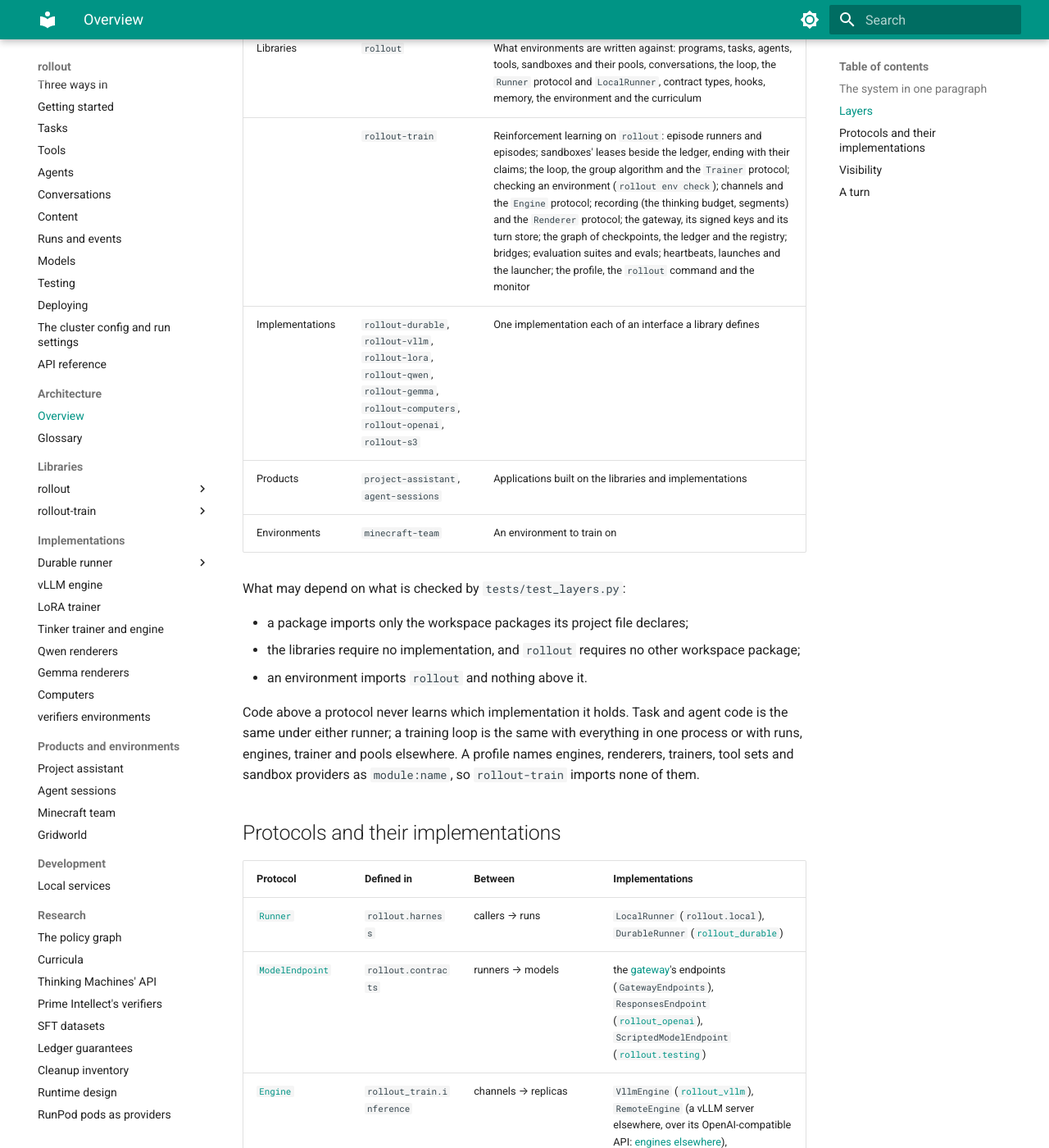
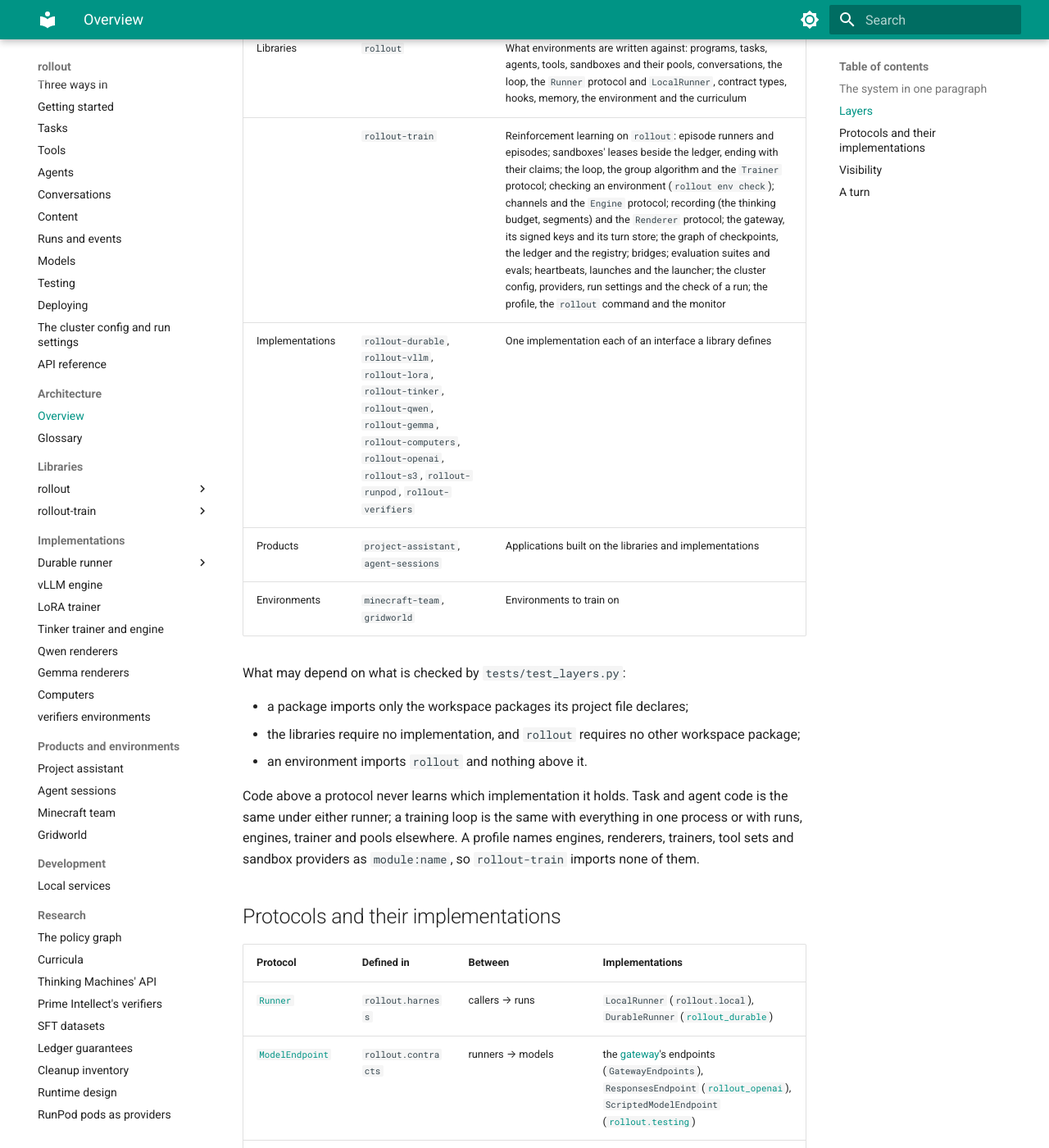
Before and after one commit to by77er/distributed_agents_environments, an MkDocs documentation site: the page built from docs/architecture/overview.md, in a window 1280 px wide and 1400 px high, scrolled down 859 px. Shown: the whole window at 82% size. Built offline with MkDocs 1.6.1 and Material for MkDocs 9.7.7, drawn with Linux system fonts in a browser that asks for light colours; some of the changed text lies outside the part shown.

Commit message:
List every implementation and environment in the architecture pages
The overview's layers left out rollout-tinker, rollout-runpod,
rollout-verifiers and gridworld, and rollout-train's cluster config,
providers and validation; its protocols left out FullTrainer, Tinker's trainer
and engine, and the engine host actor that follows a run's serving records.
The glossary's engine host is that actor as well as `rollout engines`.

Co-Authored-By: Claude Opus 5.5 <noreply@anthropic.com>
Claude-Session: https://claude.ai/code/session_01AxRszaiGt82VWkd91J1awf

```diff
--- a/docs/architecture/overview.md
+++ b/docs/architecture/overview.md
@@ -26,10 +26,10 @@ The repository is a workspace of packages in four layers. Each package's directo
 | Layer | Packages | What it holds |
 |---|---|---|
 | Libraries | `rollout` | What environments are written against: programs, tasks, agents, tools, sandboxes and their pools, conversations, the loop, the `Runner` protocol and `LocalRunner`, contract types, hooks, memory, the environment and the curriculum |
-| | `rollout-train` | Reinforcement learning on `rollout`: episode runners and episodes; sandboxes' leases beside the ledger, ending with their claims; the loop, the group algorithm and the `Trainer` protocol; checking an environment (`rollout env check`); channels and the `Engine` protocol; recording (the thinking budget, segments) and the `Renderer` protocol; the gateway, its signed keys and its turn store; the graph of checkpoints, the ledger and the registry; bridges; evaluation suites and evals; heartbeats, launches and the launcher; the profile, the `rollout` command and the monitor |
-| Implementations | `rollout-durable`, `rollout-vllm`, `rollout-lora`, `rollout-qwen`, `rollout-gemma`, `rollout-computers`, `rollout-openai`, `rollout-s3` | One implementation each of an interface a library defines |
+| | `rollout-train` | Reinforcement learning on `rollout`: episode runners and episodes; sandboxes' leases beside the ledger, ending with their claims; the loop, the group algorithm and the `Trainer` protocol; checking an environment (`rollout env check`); channels and the `Engine` protocol; recording (the thinking budget, segments) and the `Renderer` protocol; the gateway, its signed keys and its turn store; the graph of checkpoints, the ledger and the registry; bridges; evaluation suites and evals; heartbeats, launches and the launcher; the cluster config, providers, run settings and the check of a run; the profile, the `rollout` command and the monitor |
+| Implementations | `rollout-durable`, `rollout-vllm`, `rollout-lora`, `rollout-tinker`, `rollout-qwen`, `rollout-gemma`, `rollout-computers`, `rollout-openai`, `rollout-s3`, `rollout-runpod`, `rollout-verifiers` | One implementation each of an interface a library defines |
 | Products | `project-assistant`, `agent-sessions` | Applications built on the libraries and implementations |
-| Environments | `minecraft-team` | An environment to train on |
+| Environments | `minecraft-team`, `gridworld` | Environments to train on |
 
 What may depend on what is checked by `tests/test_layers.py`:
 
@@ -48,9 +48,9 @@ imports none of them.
 |---|---|---|---|
 | [`Runner`](../guide/reference.md#runner) | `rollout.harness` | callers → runs | `LocalRunner` (`rollout.local`), `DurableRunner` ([`rollout_durable`](../implementations/rollout-durable/README.md)) |
 | [`ModelEndpoint`](../libraries/rollout/contracts/model-endpoint.md) | `rollout.contracts` | runners → models | the [gateway](../libraries/rollout-train/gateway.md)'s endpoints (`GatewayEndpoints`), `ResponsesEndpoint` ([`rollout_openai`](../guide/models.md)), `ScriptedModelEndpoint` ([`rollout.testing`](../guide/testing.md)) |
-| [`Engine`](../guide/reference.md#engine) | `rollout_train.inference` | channels → replicas | `VllmEngine` ([`rollout_vllm`](../implementations/rollout-vllm.md)), `RemoteEngine` (a vLLM server elsewhere, over its OpenAI-compatible API: [engines elsewhere](../libraries/rollout-train/channels.md#engines-elsewhere)), `ScriptedEngine` (`rollout_train.testing`) |
+| [`Engine`](../guide/reference.md#engine) | `rollout_train.inference` | channels → replicas | `VllmEngine` ([`rollout_vllm`](../implementations/rollout-vllm.md)), `RemoteEngine` (a vLLM server elsewhere, over its OpenAI-compatible API: [engines elsewhere](../libraries/rollout-train/channels.md#engines-elsewhere)), `TinkerEngine` ([`rollout_tinker`](../implementations/rollout-tinker.md)), `ScriptedEngine` (`rollout_train.testing`) |
 | [`Renderer`](../guide/reference.md#renderer) | `rollout_train.recorder` | the gateway → a model family's tokens | `qwen35`, `qwen3` ([`rollout_qwen`](../implementations/rollout-qwen.md)), `gemma4` ([`rollout_gemma`](../implementations/rollout-gemma.md)), `PlainRenderer` (`rollout_train.testing`) |
-| [`Trainer`](../guide/reference.md#trainer) | `rollout_train` | training → weights | `LoraTrainer` ([`rollout_lora`](../implementations/rollout-lora.md)); `Colocated` wraps one that shares the engines' accelerator |
+| [`Trainer`](../guide/reference.md#trainer) | `rollout_train` | training → weights | `LoraTrainer`, `FullTrainer` ([`rollout_lora`](../implementations/rollout-lora.md)), `TinkerTrainer` ([`rollout_tinker`](../implementations/rollout-tinker.md)); `Colocated` wraps one that shares the engines' accelerator |
 | [`Algorithm`](../guide/reference.md#algorithm) | `rollout_train` | the training loop → what to train on | `Grpo` ([training](../libraries/rollout-train/training.md#the-algorithm-grpo)) |
 | [`Ledger`](../guide/reference.md#ledger) | `rollout_train` | training and checkpoints → append-only tables | `FileLedger`, `DatabaseLedger` ([the ledger](../libraries/rollout-train/checkpoints.md#the-ledger)) |
 | [`ToolSet`](../guide/reference.md#toolset) | `rollout.harness` | runs → imported tools | a tool set in process, `RemoteToolSet` over HTTP ([tools](../guide/tools.md#imported-tools)) |
```
Also changed, not shown: other parts of docs/architecture/overview.md (+1 -1 lines), docs/architecture/glossary.md (+1 -1 lines).
